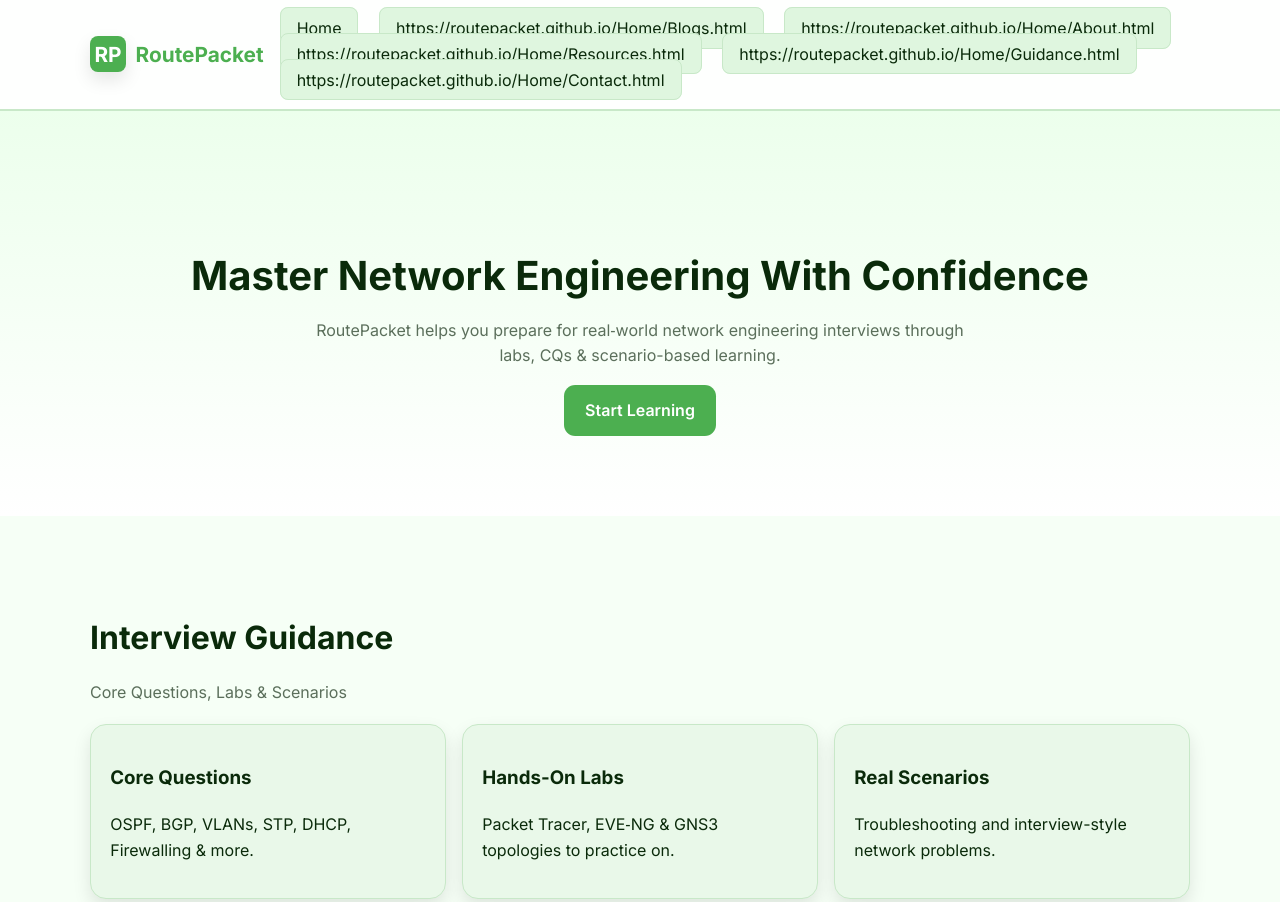
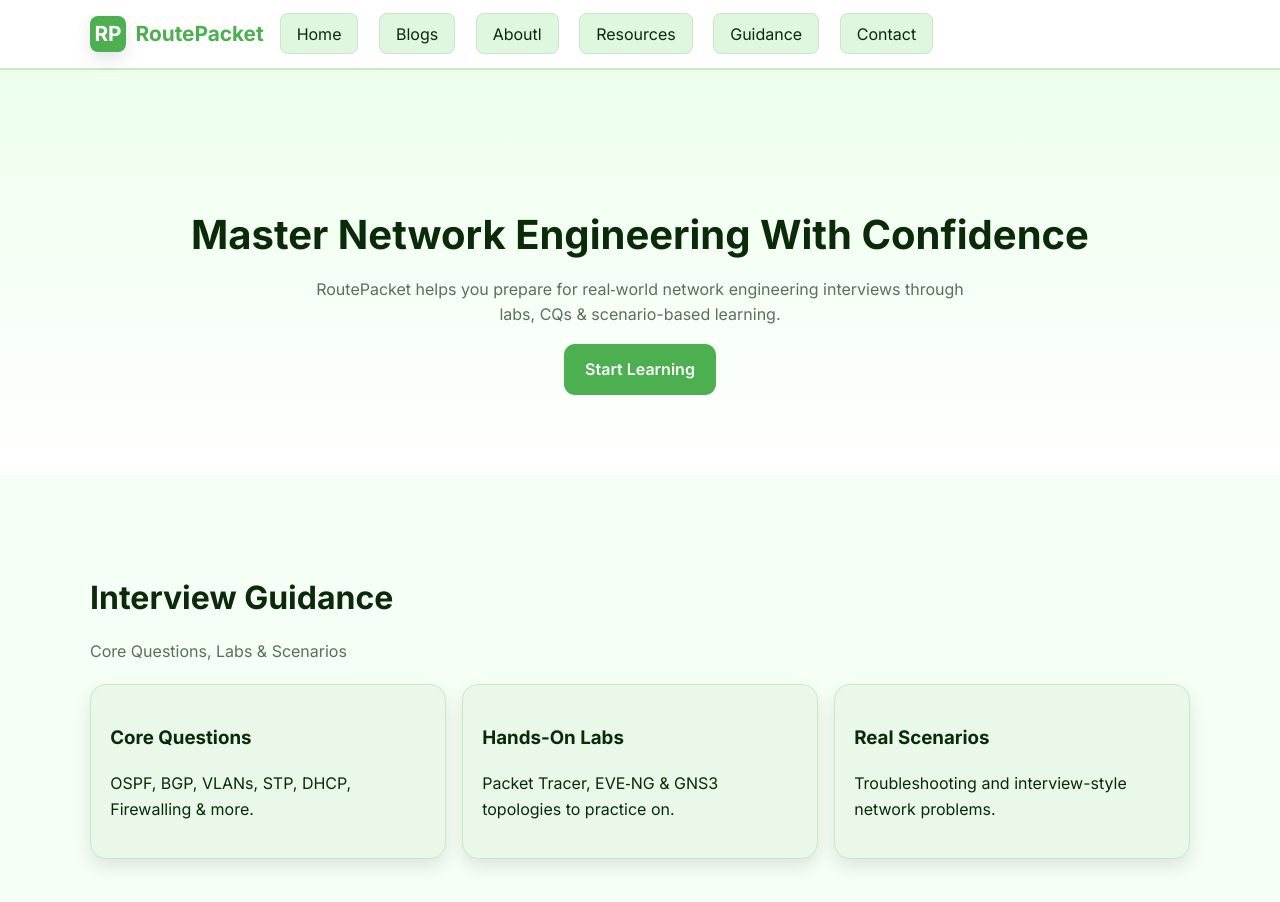
Before and after one commit to RoutePacket/Home, a plain HTML site: page index.html in a window 1280 px wide. Shown: the top 902 px of the page. Drawn offline with Linux system fonts and the light colour scheme.

Commit message:
Update index.html

```diff
--- a/index.html
+++ b/index.html
@@ -192,11 +192,11 @@ body {
     <!-- Menu -->
     <nav class="menu">
       <a href="#home">Home</a>
-      <a href="#blogs">https://routepacket.github.io/Home/Blogs.html</a>
-      <a href="#about">https://routepacket.github.io/Home/About.html</a>
-      <a href="#resources">https://routepacket.github.io/Home/Resources.html</a>
-      <a href="#guidance">https://routepacket.github.io/Home/Guidance.html</a>
-      <a href="#contact">https://routepacket.github.io/Home/Contact.html</a>
+      <a href="https://routepacket.github.io/Home/Blogs.html">Blogs</a>
+      <a href="https://routepacket.github.io/Home/About.html">Aboutl</a>
+      <a href="https://routepacket.github.io/Home/Resources.html">Resources</a>
+      <a href="https://routepacket.github.io/Home/Guidance.html">Guidance</a>
+      <a href="https://routepacket.github.io/Home/Contact.html">Contact</a>
     </nav>
 
   </div>
```
